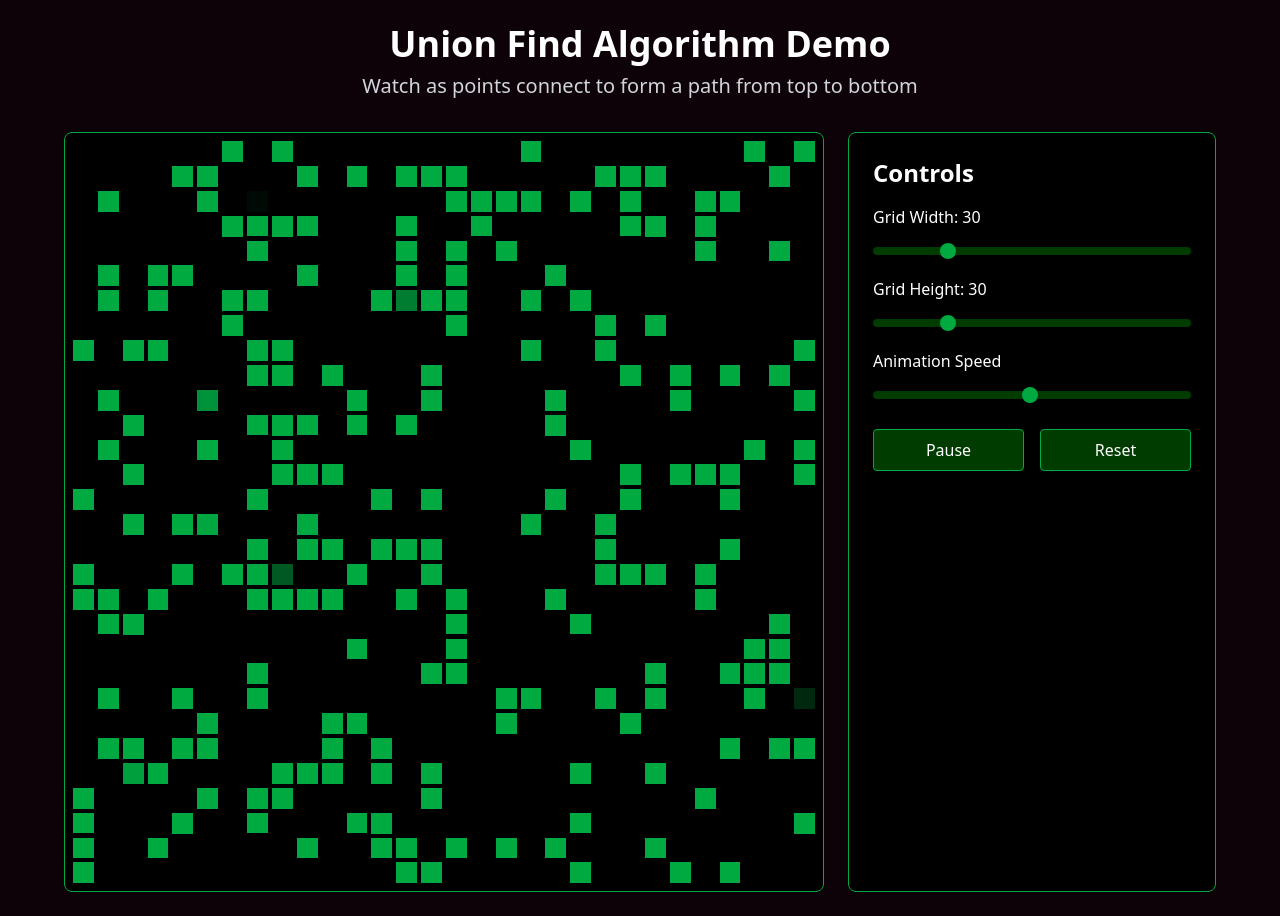
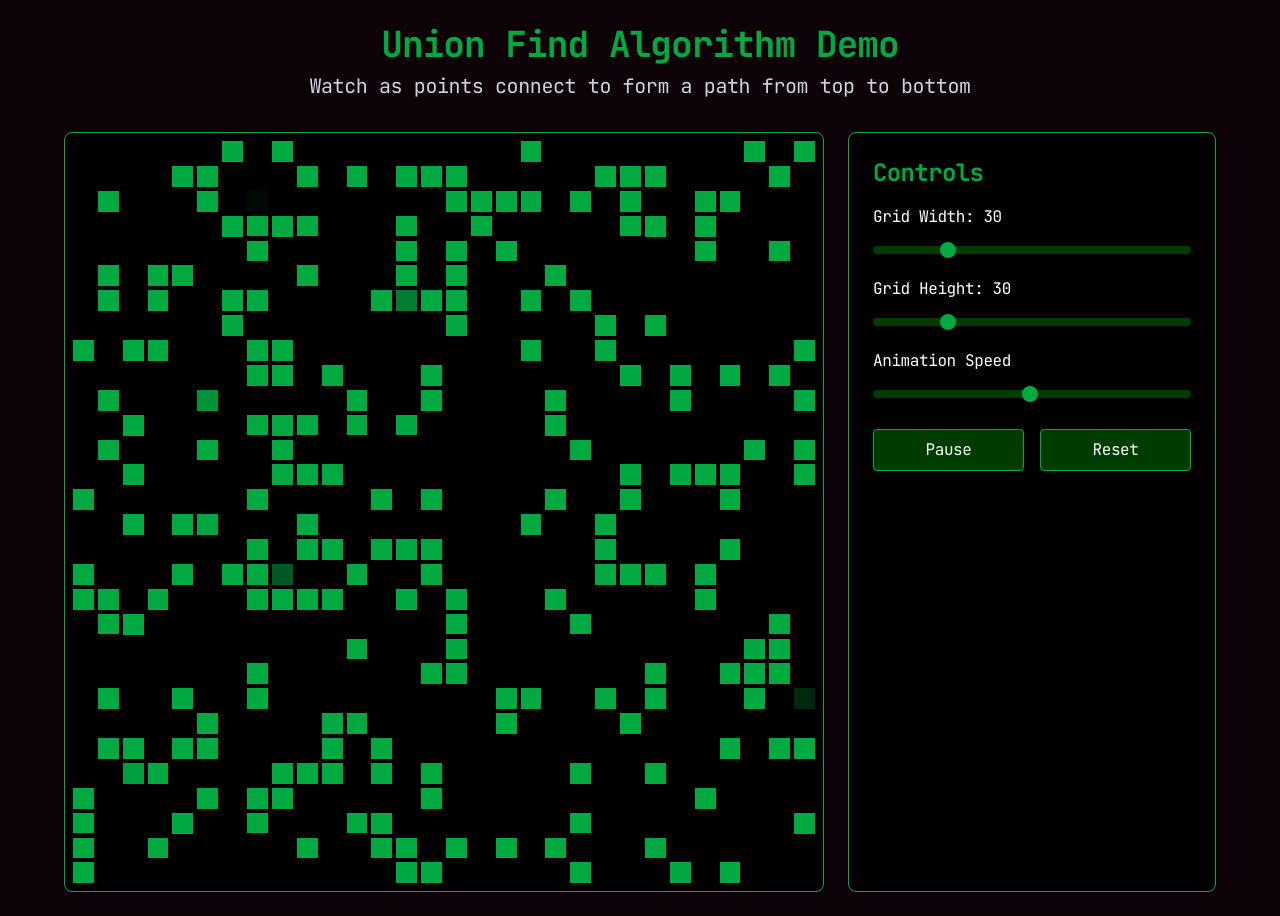
Before and after one commit to AntounMichael/AntounMichael.github.io, a Vue app in the folder Union Find Demo/: page / in a window 1280 px wide. Built offline with nearby package versions, Linux system fonts and the light colour scheme.

Commit message:
updated fonts

```diff
--- a/Union Find Demo/index.html
+++ b/Union Find Demo/index.html
@@ -3,7 +3,10 @@
 <head>
   <meta charset="UTF-8">
   <meta name="viewport" content="width=device-width, initial-scale=1.0">
-  <title>Union Find Algorithm Demo</title>
+  <title>Union Find Algorithm Visualization</title>
+  <link rel="preconnect" href="https://fonts.googleapis.com">
+  <link rel="preconnect" href="https://fonts.gstatic.com" crossorigin>
+  <link href="https://fonts.googleapis.com/css2?family=JetBrains+Mono:wght@400;700&display=swap" rel="stylesheet">
 </head>
 <body>
   <div id="app"></div>
--- a/Union Find Demo/src/App.vue
+++ b/Union Find Demo/src/App.vue
@@ -1,8 +1,8 @@
 <template>
-  <div class="min-h-screen p-6">
+  <div class="min-h-screen p-6 font-mono">
     <header class="mb-8 text-center">
-      <h1 class="text-4xl mb-2 font-bold">Union Find Algorithm Demo</h1>
-      <p class="text-xl text-gray-300">Watch as points connect to form a path from top to bottom</p>
+      <h1 class="text-4xl mb-2 font-bold font-mono text-matrix-green">Union Find Algorithm Demo</h1>
+      <p class="text-xl text-gray-300 font-mono">Watch as points connect to form a path from top to bottom</p>
     </header>
 
     <div class="max-w-6xl mx-auto">
@@ -20,10 +20,10 @@
         </div>
 
         <div class="bg-black bg-opacity-90 p-6 rounded-lg border border-matrix-green">
-          <h2 class="text-2xl mb-4 font-bold">Controls</h2>
+          <h2 class="text-2xl mb-4 font-bold font-mono text-matrix-green">Controls</h2>
 
           <div class="mb-4">
-            <label class="block mb-2">Grid Width: {{ gridWidth }}</label>
+            <label class="block mb-2 font-mono">Grid Width: {{ gridWidth }}</label>
             <input
               type="range"
               min="10"
@@ -34,7 +34,7 @@
           </div>
 
           <div class="mb-4">
-            <label class="block mb-2">Grid Height: {{ gridHeight }}</label>
+            <label class="block mb-2 font-mono">Grid Height: {{ gridHeight }}</label>
             <input
               type="range"
               min="10"
@@ -45,7 +45,7 @@
           </div>
 
           <div class="mb-6">
-            <label class="block mb-2">Animation Speed</label>
+            <label class="block mb-2 font-mono">Animation Speed</label>
             <input
               type="range"
               min="1"
@@ -56,10 +56,10 @@
           </div>
 
           <div class="flex space-x-4">
-            <button @click="togglePause" class="btn flex-1">
+            <button @click="togglePause" class="btn flex-1 font-mono">
               {{ isPaused ? 'Resume' : 'Pause' }}
             </button>
-            <button @click="resetGrid" class="btn flex-1">
+            <button @click="resetGrid" class="btn flex-1 font-mono">
               Reset
             </button>
           </div>
--- a/Union Find Demo/src/assets/styles/main.css
+++ b/Union Find Demo/src/assets/styles/main.css
@@ -2,8 +2,15 @@
 @tailwind components;
 @tailwind utilities;
 
+@import url('https://fonts.googleapis.com/css2?family=JetBrains+Mono:wght@400;700&display=swap');
+
 body {
-  @apply bg-matrix-dark text-white font-sans;
+  @apply bg-matrix-dark text-white font-mono;
+  letter-spacing: -0.025em;
+}
+
+h1, h2, h3, h4, h5, h6 {
+  @apply font-mono font-bold tracking-tight;
 }
 
 .slider {
@@ -15,7 +22,7 @@ body {
 }
 
 .btn {
-  @apply px-4 py-2 bg-matrix-light text-white border border-matrix-green rounded hover:bg-matrix-green hover:text-matrix-black transition-colors;
+  @apply px-4 py-2 bg-matrix-light text-white border border-matrix-green rounded hover:bg-matrix-green hover:text-matrix-black transition-colors font-mono;
 }
 
 @keyframes propagate {
--- a/Union Find Demo/tailwind.config.js
+++ b/Union Find Demo/tailwind.config.js
@@ -16,7 +16,7 @@ module.exports = {
         }
       },
       fontFamily: {
-        terminal: ['"VT323"', 'monospace'],
+        mono: ['JetBrains Mono', 'Consolas', 'Monaco', 'monospace'],
       },
       animation: {
         'pulse-slow': 'pulse 3s cubic-bezier(0.4, 0, 0.6, 1) infinite',
```
